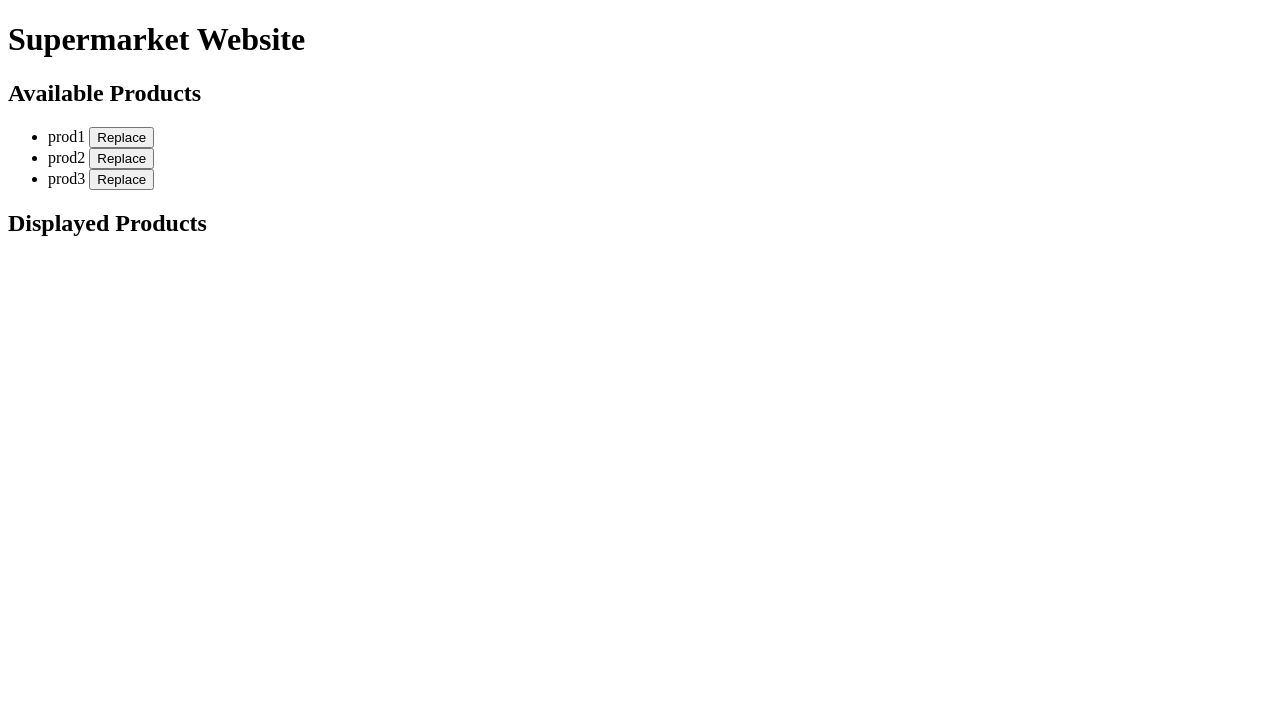
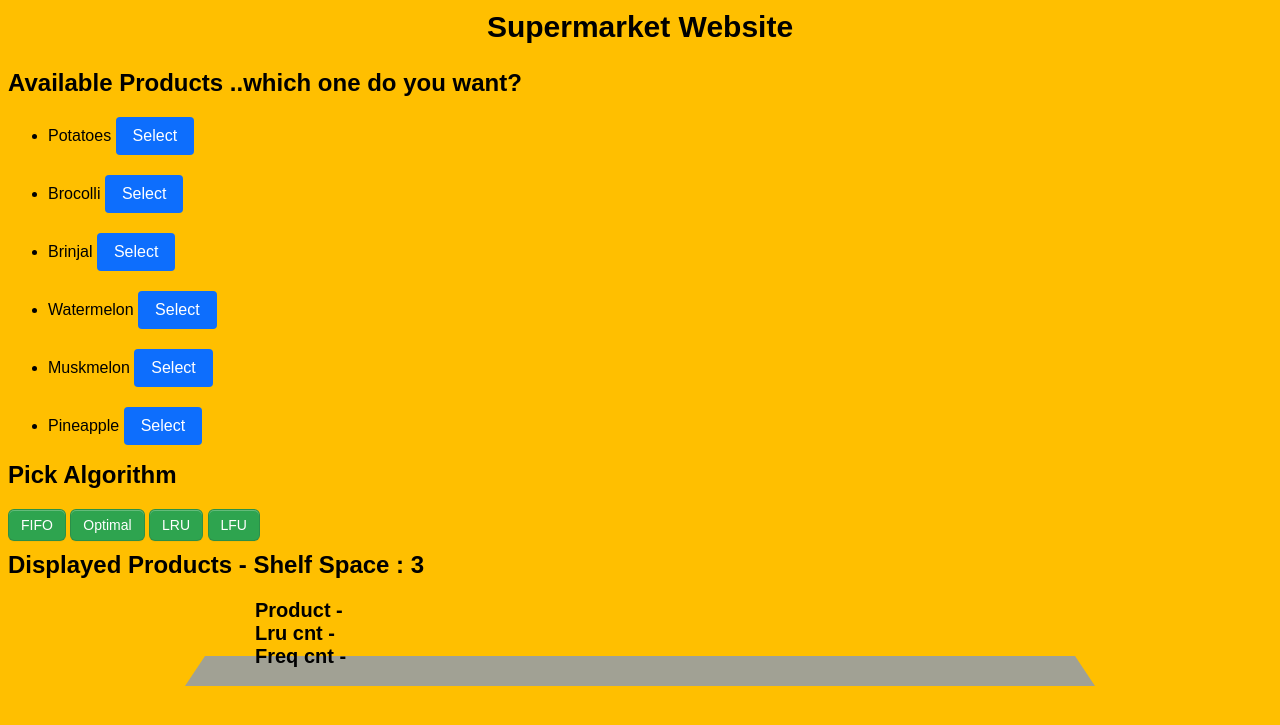
Before and after one commit to Sweta6420/OS_Project, a Flask app: page / in a window 1280 px wide. Shown: the top 725 px of the page. Run offline with Flask 3, Linux system fonts and the light colour scheme.

Commit message:
finished product

```diff
--- a/app.py
+++ b/app.py
@@ -3,29 +3,138 @@ from flask import Flask, render_template, request
 app = Flask(__name__)
 
 # Initial product list
-products = ["prod1", "prod2", "prod3"]
+products = ["Potatoes", "Brocolli", "Brinjal","Watermelon","Muskmelon","Pineapple"]
 # Maximum number of products to display
-max_display = 2
-# FIFO queue to keep track of displayed products
-display_queue = []
-
-@app.route('/')
+max_display = 3 #frames
+display = []
+algo=""
+hits=0
+total=0
+faults=0
+fifoindex=0
+history=[]
+histindex=0
+showalgos=1
+dummy=history
+@app.route('/',methods=['GET', 'POST'])
 def index():
-    return render_template('index.html', products=products, display_queue=display_queue)
+    global algo,max_display,hits,total,faults
+    showalgos=1
+    if request.method == 'POST':
+        algo = request.form.get('algo')
+        hits=0
+        total=0
+        faults=0
+    return render_template('index.html', products=products, display=display, algo=algo,max_display=max_display,showalgos=showalgos)
 
 @app.route('/replace', methods=['POST'])
 def replace():
-    if len(display_queue) < max_display:
-        # Display queue is not full, add the selected product
-        selected_product = request.form['product']
-        display_queue.append(selected_product)
-    else:
-        # Display queue is full, use FIFO to replace the oldest product
-        replaced_product = display_queue.pop(0)
-        selected_product = request.form['product']
-        display_queue.append(selected_product)
+    global algo,max_display,hits,total,faults,fifoindex, history, histindex
+    selected_product = request.form.get('product')
+    history.append(selected_product)
+    f=0
+    print(display)
+    for item in display:
+        if selected_product == item["name"]:
+            item["lfucount"]+=1
+            item["lrucount"]=0
+            f=1
+            hits+=1
+        else:
+            item["lrucount"]+=1
+    if f==0 and len(display)<max_display:
+        faults+=1
+        display.append({
+            "name": selected_product,
+            "lfucount": 0,
+            "lrucount": 0,
+        })
+        print("appended")
+    elif f==0 and len(display)==max_display:
+        faults+=1
+        if algo == 'FIFO':
+            print("fifo")
+            display[fifoindex]={
+                'name':selected_product,
+                'lfucount':0,
+                'lrucount':0
+            }
+            fifoindex=(fifoindex+1)%max_display
+        elif algo == 'Optimal':
+            print("optimal")
+            import numpy as np
+            import matplotlib.pyplot as plt
+            from sklearn.model_selection import train_test_split
+            from sklearn.linear_model import LinearRegression
+            from sklearn.preprocessing import LabelEncoder
+            import random
+            # def generate_next_reference_optimal(page, pageindex):
+            #     future_references = page[pageindex + 1:]
+            #     unique_future_pages = np.unique(future_references)
+            #     if len(unique_future_pages) == 0:
+            #         return np.random.choice(page)
+            #     optimal_page = max(unique_future_pages, key=lambda x: np.argmax(future_references == x))
+            #     return optimal_page
+            # def train_linear_regression_model(page):
+            #     next_references_optimal = [generate_next_reference_optimal(history, i) for i in range(len(history) - 1)]
+            #     next_references_optimal.append(np.random.choice(history))
+            #     X_train = np.array(history[:-1]).reshape(-1, 1)
+            #     label_encoder = LabelEncoder()
+            #     y_train = label_encoder.fit_transform(next_references_optimal[:-1])
+            #     X_train, X_test, y_train, y_test = train_test_split(X_train, y_train, test_size=0.2, random_state=42)
+            #     model = LinearRegression()
+            #     model.fit(X_train, y_train)
+            #     return model
+            def predict_last_reference(model, current_reference):
+                current_reference = np.array(current_reference).reshape(1, -1)
+                predicted_reference = model.predict(current_reference)
+                return predicted_reference[0]
+            random_item = random.choice(display)["name"]
+            for item in display:
+                if random_item == item["name"]:
+                    item["name"]=selected_product
+                    item["lfucount"]+=1
+                    item["lrucount"]=0
 
-    return render_template('index.html', products=products, display_queue=display_queue)
+            #linear_regression_model = train_linear_regression_model(dummy)
+            current_reference_to_predict = selected_product
+            #predicted_last_reference = predict_last_reference(linear_regression_model, current_reference_to_predict)
+            #print(predicted_last_reference)
+
+        elif algo == 'LRU':
+            print("lru")
+            maxlrucount=display[0]["lrucount"]
+            indexcount=0
+            maxlruindex=0
+            for item in display:
+                if item["lrucount"] > maxlrucount:
+                    maxlrucount=item["lrucount"]
+                    maxlruindex=indexcount
+                indexcount+=1
+            print(maxlruindex)
+            display[maxlruindex]={
+                "name":selected_product,
+                "lrucount":0,
+                "lfucount":0,
+            }
+        elif algo == 'LFU':
+            print("lfu")
+            minlfucount=display[0]["lfucount"]
+            indexcount=0
+            minlfuindex=0
+            for item in display:
+                if item["lfucount"] < minlfucount:
+                    minlfucount=item["lfucount"]
+                    minlfuindex=indexcount
+                indexcount+=1
+            print(minlfuindex)
+            display[minlfuindex]={
+                "name":selected_product,
+                "lrucount":0,
+                "lfucount":0,
+            }
+    showalgos=0
+    return render_template('index.html', products=products, display=display,algo=algo,max_display=max_display,showalgos=showalgos,hits=hits,faults=faults)
 
 if __name__ == '__main__':
     app.run(debug=True)
--- /dev/null
+++ b/static/styles.css
@@ -0,0 +1,90 @@
+#cont{
+    font-family: Arial, Helvetica, sans-serif;
+    background-color: #ffbf00;
+}
+
+#home-title{
+    font-weight: bolder;
+    font-family: Arial, Helvetica, sans-serif;
+    text-align: center;
+    font-size: 30px;
+}
+
+
+#inv-list{
+    margin-top: 20px;
+}
+#replace-btn{
+    cursor: pointer;
+    outline: 0;
+    color: #fff;
+    background-color: #0d6efd;
+    border-color: #0d6efd;
+    display: inline-block;
+    font-weight: 400;
+    line-height: 1.5;
+    text-align: center;
+    border: 1px solid transparent;
+    padding: 6px 16px;
+    font-size: 16px;
+    border-radius: .25rem;
+    transition: color .15s ease-in-out,background-color .15s ease-in-out,border-color .15s ease-in-out,box-shadow .15s ease-in-out;
+    :hover {
+        color: #fff;
+        background-color: #0b5ed7;
+        border-color: #0a58ca;
+    }
+}
+
+#algo-btn{
+    display: inline-block;
+    outline: 0;
+    cursor: pointer;
+    padding: 5px 12px;
+    font-size: 14px;
+    font-weight: 500;
+    line-height: 20px;
+    vertical-align: middle;
+    border: 1px solid;
+    border-radius: 6px;
+    color: #ffffff;
+    background-color: #2ea44f;
+    border-color: #1b1f2326;
+    box-shadow: rgba(27, 31, 35, 0.04) 0px 1px 0px 0px, rgba(255, 255, 255, 0.25) 0px 1px 0px 0px inset;
+    transition: 0.2s cubic-bezier(0.3, 0, 0.5, 1);
+    transition-property: color, background-color, border-color;
+    :hover {
+        background-color: #2c974b;
+        border-color: #1b1f2326;
+        transition-duration: 0.1s;
+    }
+
+}
+
+.stuffonshelf {
+    font-weight: bold;
+    font-size: 20px;
+    display: flex;
+    justify-content: space-between;
+    position: relative;
+    width: 770px;
+    margin-left: auto;
+    margin-right: auto;
+  }
+
+  .shelf{
+    border-bottom: 30px solid #A1A194;
+    border-left: 20px solid transparent;
+    border-right: 20px solid transparent;
+    top: -15px;
+    z-index: -1;
+    width: 870px;
+    height: 3px;
+    position: relative;
+    margin-left: auto;
+    margin-right: auto;
+  }
+
+h2 {
+    margin-top:10px;
+}
--- a/templates/index.html
+++ b/templates/index.html
@@ -3,25 +3,64 @@
 <head>
     <meta charset="UTF-8">
     <meta name="viewport" content="width=device-width, initial-scale=1.0">
+    <link rel= "stylesheet" type= "text/css" href= "{{ url_for('static',filename='styles.css') }}">
     <title>Supermarket Website</title>
 </head>
-<body>
-    <h1>Supermarket Website</h1>
-
-    <h2>Available Products</h2>
+<body id="cont">
+    <h2 id="home-title">Supermarket Website</h2>
+    <h2>Available Products ..which one do you want?</h2>
     <form action="{{ url_for('replace') }}" method="post">
         <ul>
             {% for product in products %}
-                <li>{{ product }} <button type="submit" name="product" value="{{ product }}">Replace</button></li>
+                <li id="inv-list">{{ product }} <button id="replace-btn" type="submit" name="product" value="{{ product }}">Select</button></li>
             {% endfor %}
         </ul>
     </form>
+    {% if showalgos==1 %}
+        <h2>Pick Algorithm</h2>
+        <form id="btn-form" method="post">
+            <button id="algo-btn" type="submit" name="algo" value="FIFO">FIFO</button>
+            <button id="algo-btn" type="submit" name="algo" value="Optimal">Optimal</button>
+            <button id="algo-btn" type="submit" name="algo" value="LRU">LRU</button>
+            <button id="algo-btn" type="submit" name="algo" value="LFU">LFU</button>
+        </form>
+    {% endif %}
+    {% if showalgos==0 %}
+        <form id="btn-form" action="/" method="post">
+            <button id="algo-btn" type="submit" value="FIFO">HOME</button>
+        </form>
+    {% endif %}
+    {% if algo %}
+        <h2>Selected Algorithm - {{algo}}</h2>
+    {% endif %}
 
-    <h2>Displayed Products</h2>
-    <ul>
-        {% for product in display_queue %}
-            <li>{{ product }}</li>
+    <h2>Displayed Products - Shelf Space : {{max_display}}</h2>
+    <div class="stuffonshelf">
+        Product -
+        {% for product in display %}
+            <div>{{ product["name"] }}</div>
         {% endfor %}
-    </ul>
+    </div>
+    <div class="stuffonshelf">
+        Lru cnt -
+        {% for product in display %}
+            <div>{{ product["lrucount"] }}</div>
+        {% endfor %}
+    </div>
+    <div class="stuffonshelf">
+        Freq cnt -
+        {% for product in display %}
+            <div>{{ product["lfucount"] }}</div>
+        {% endfor %}
+    </div>
+    <div class="shelf"></div>
+    {% if showalgos==0 %}
+        <div class="stuffonshelf">
+            <div>Hits - {{hits}}</div>
+        </div>
+        <div class="stuffonshelf">
+            <div>Faults - {{faults}}</div>
+        </div>
+    {% endif %}
 </body>
 </html>
```
Also changed, not shown: templates/algos.txt (added, +111 -0 lines).
